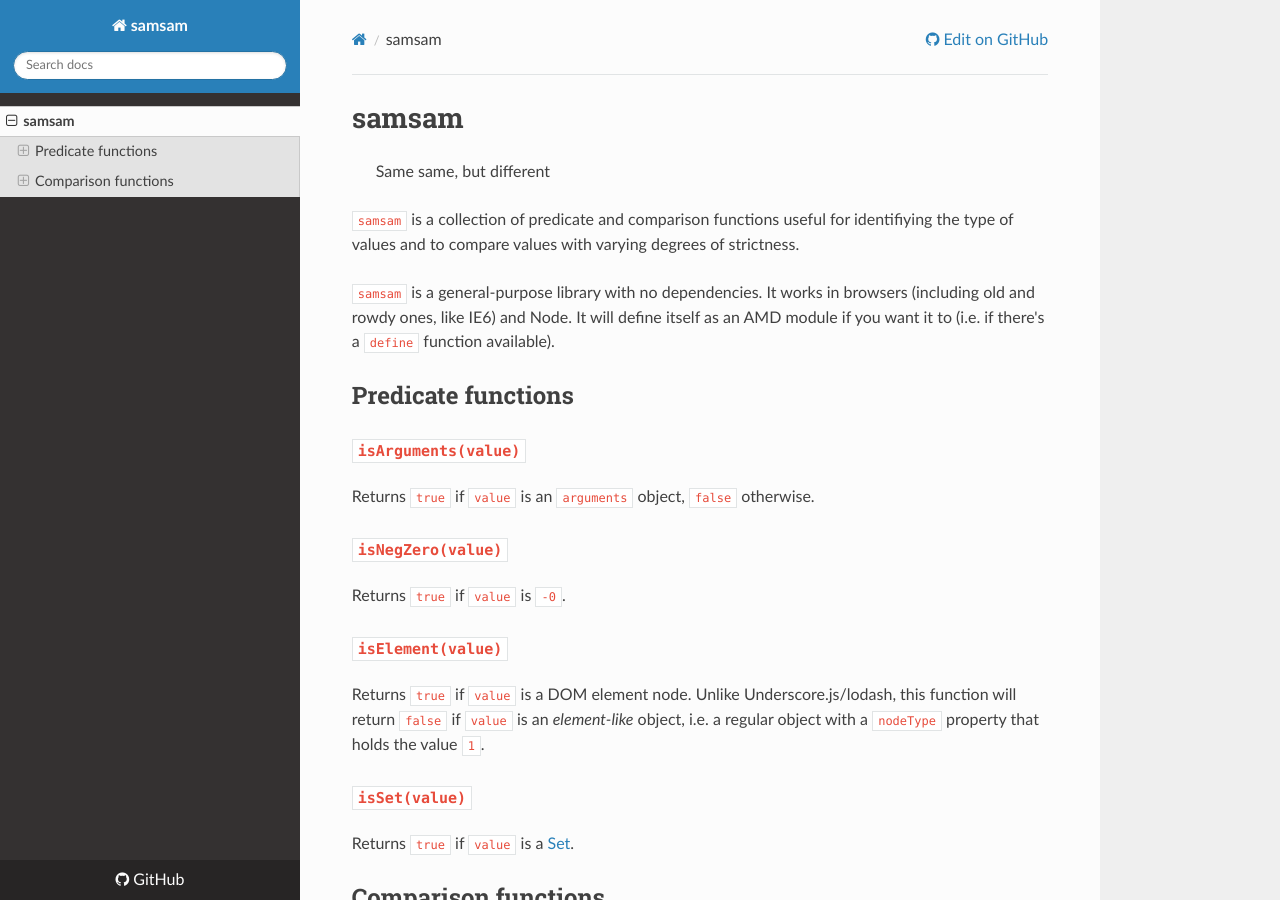
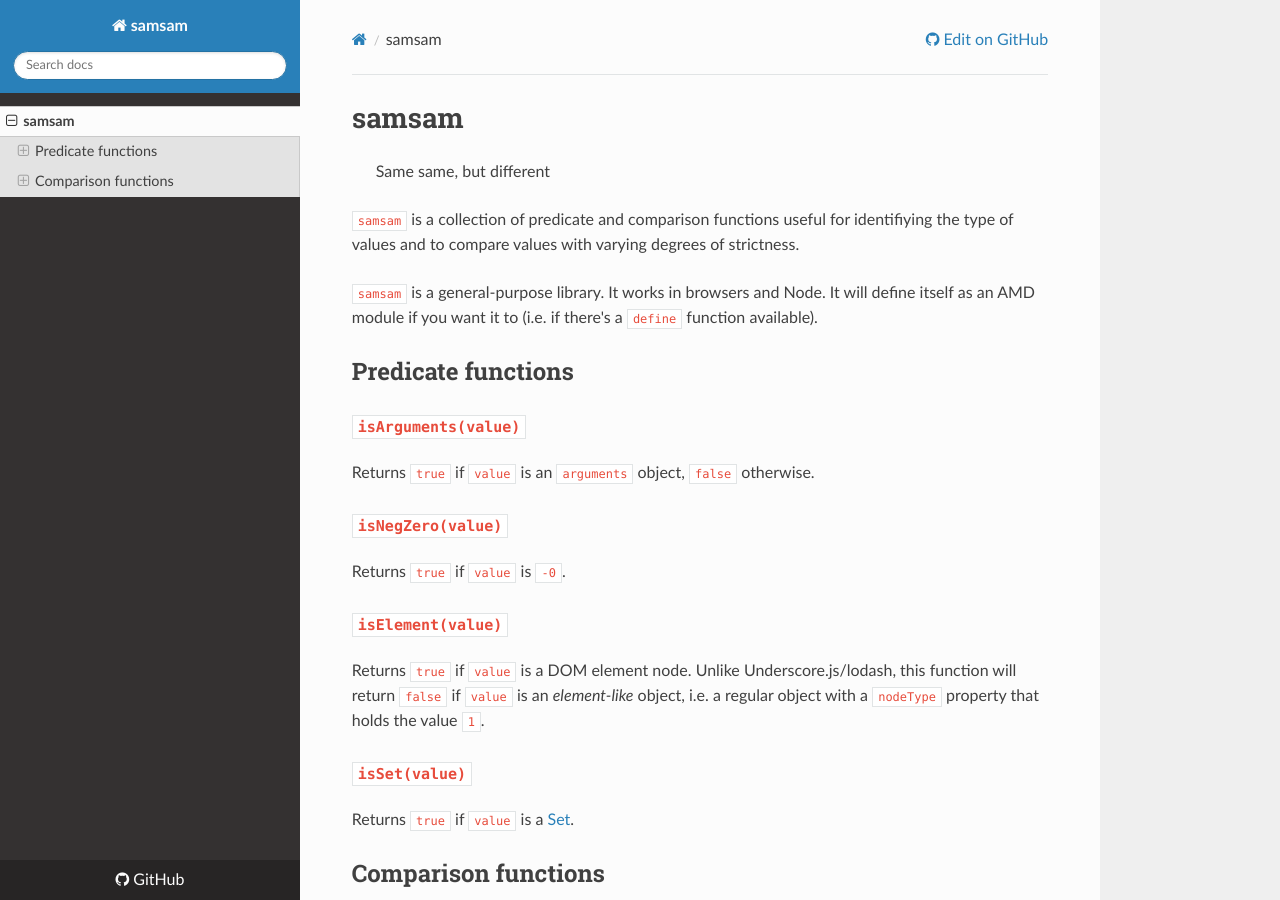
Before and after one commit to sinonjs/samsam, an MkDocs documentation site: the page built from docs/index.md, in a window 1280 px wide and 900 px high. Built offline with MkDocs 1.6.1, drawn with Linux system fonts in a browser that asks for light colours; nearby versions of some CDN libraries.

Commit message:
Stop lying about dependencies and IE6

```diff
--- a/docs/index.md
+++ b/docs/index.md
@@ -6,9 +6,9 @@
 identifiying the type of values and to compare values with varying degrees of
 strictness.
 
-`samsam` is a general-purpose library with no dependencies. It works in browsers
-(including old and rowdy ones, like IE6) and Node. It will define itself as an
-AMD module if you want it to (i.e. if there's a `define` function available).
+`samsam` is a general-purpose library. It works in browsers and Node. It will
+define itself as an AMD module if you want it to (i.e. if there's a `define`
+function available).
 
 ## Predicate functions
 
```
